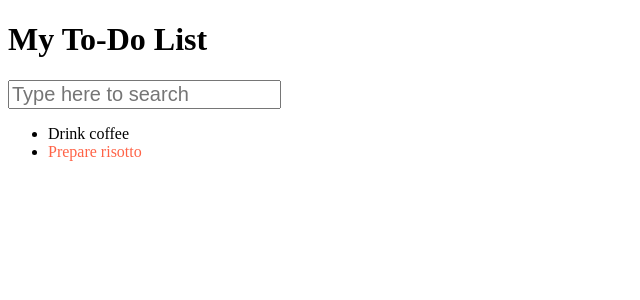
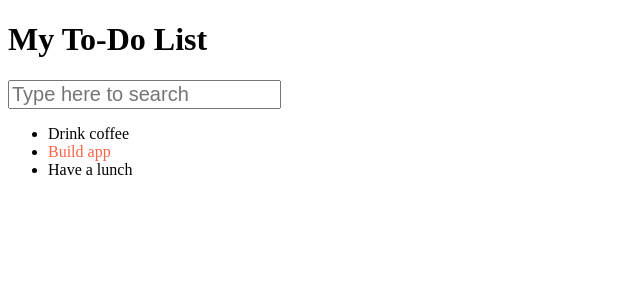
Before and after one commit to Natalina27/Todo_Udemy_UB, a React (Create React App) app: page / in a window 1280 px wide. Shown: the top 300 px of the page, without its empty margins (0-640 px from the left). Built offline with nearby package versions, Linux system fonts and the light colour scheme.

Commit message:
Arrays like props of components

```diff
--- a/src/components/App/App.js
+++ b/src/components/App/App.js
@@ -1,15 +1,20 @@
 import React from "react";
 import AppHeader from "../AppHeader/AppHeader";
 import SearchPanel from "../SearchPanel/SearchPanel";
-import TodoListItem from "../TodoList/TodoList";
+import TodoList from "../TodoList/TodoList";
 
 const App = () => {
+    const todoData = [
+        {label:'Drink coffee', important: false},
+        {label:'Build app', important: true},
+        {label:'Have a lunch', important: false}
+    ];
 
     return(
         <div>
             <AppHeader/>
             <SearchPanel/>
-            <TodoListItem />
+            <TodoList todos={todoData}/>
         </div>
     );
 };
--- a/src/components/TodoList/TodoList.js
+++ b/src/components/TodoList/TodoList.js
@@ -1,12 +1,15 @@
 import React from 'react';
 import TodoListItem from "../TodoListItem/TodoListItem";
 
-const TodoList = () => {
-    // const items = ['Drink coffee', 'Prepare risotto'];
+const TodoList = ({todos}) => {
+
+    const elements = todos.map((item) => {
+        return <li><TodoListItem {...item}/></li>;
+    });
+
     return(
         <ul>
-            <li><TodoListItem  label='Drink coffee'/></li>
-            <li><TodoListItem label='Prepare risotto' important /></li>
+            {elements}
         </ul>
     );
 };
```
